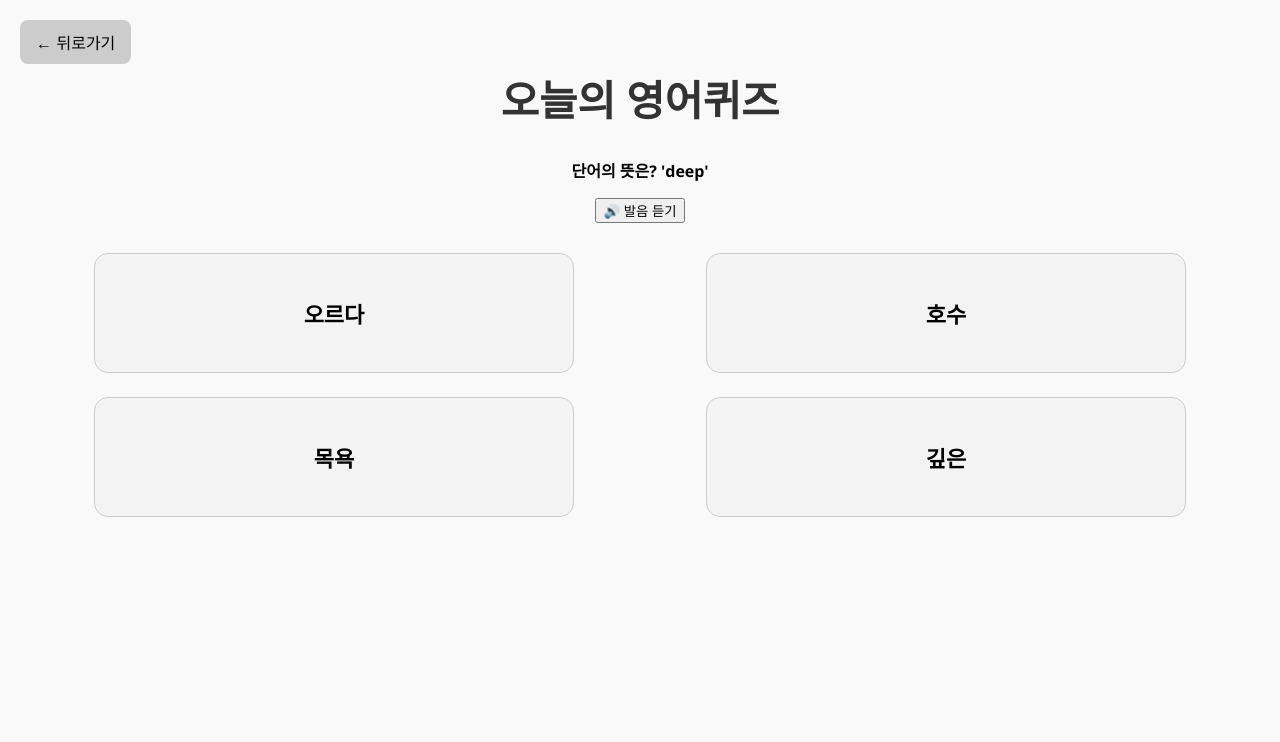
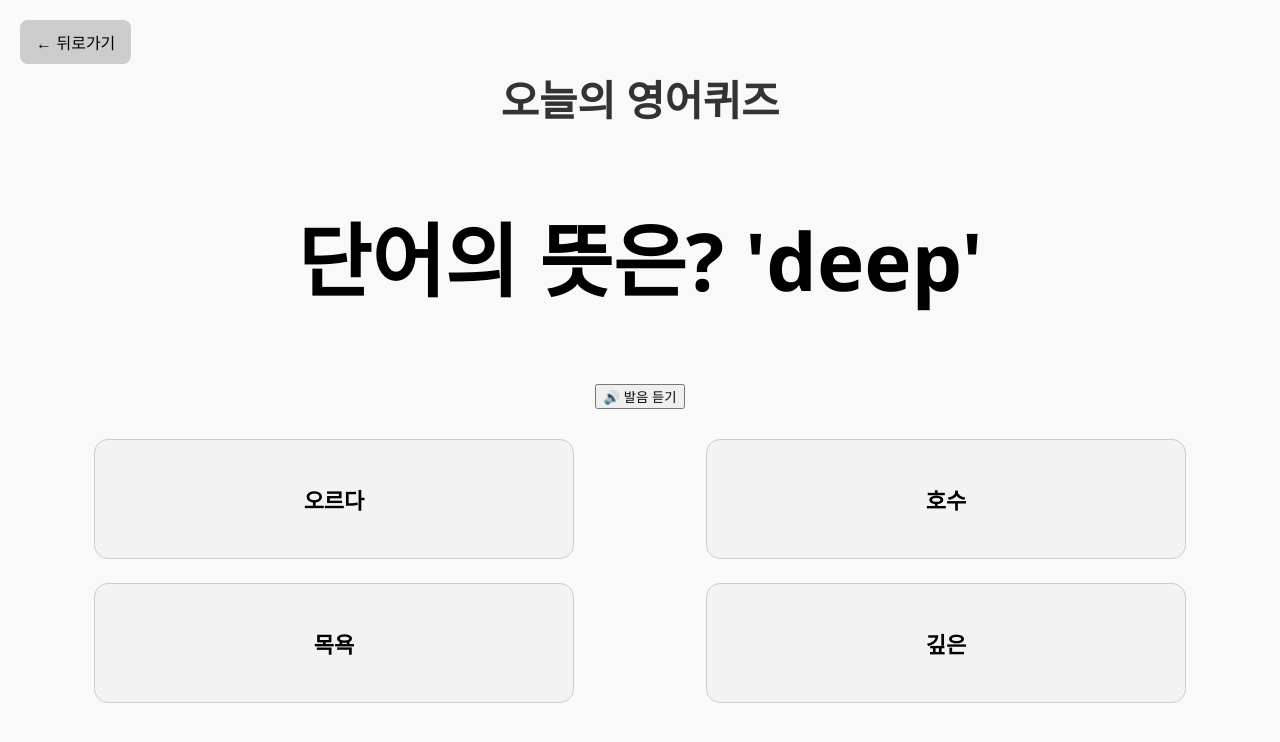
Before and after one commit to GGulzeng/english, a plain HTML site: page index.html in a window 1280 px wide. Both pictures are taken after a click on the button "초등학생". Drawn offline with Linux system fonts and the light colour scheme.

Commit message:
Add files via upload

```diff
--- a/index.html
+++ b/index.html
@@ -85,6 +85,14 @@
       font-weight: bold;
       font-size: 18px;
     }
+
+    #quiz-box p {
+      font-size: 70px;
+    }
+    #quiz-box p strong {
+      font-size: 80px;
+    }
+
 </style>
 </head>
 <body>
```
